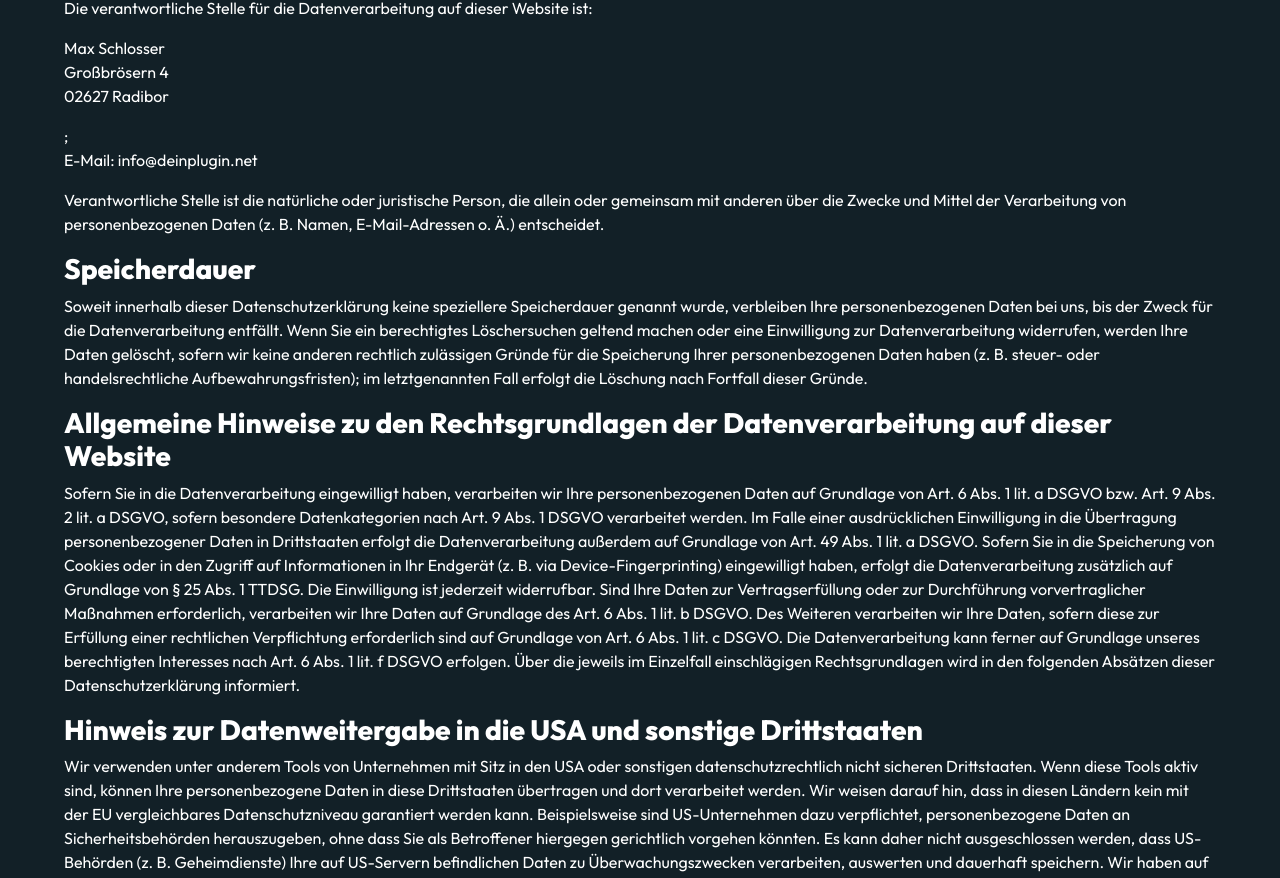
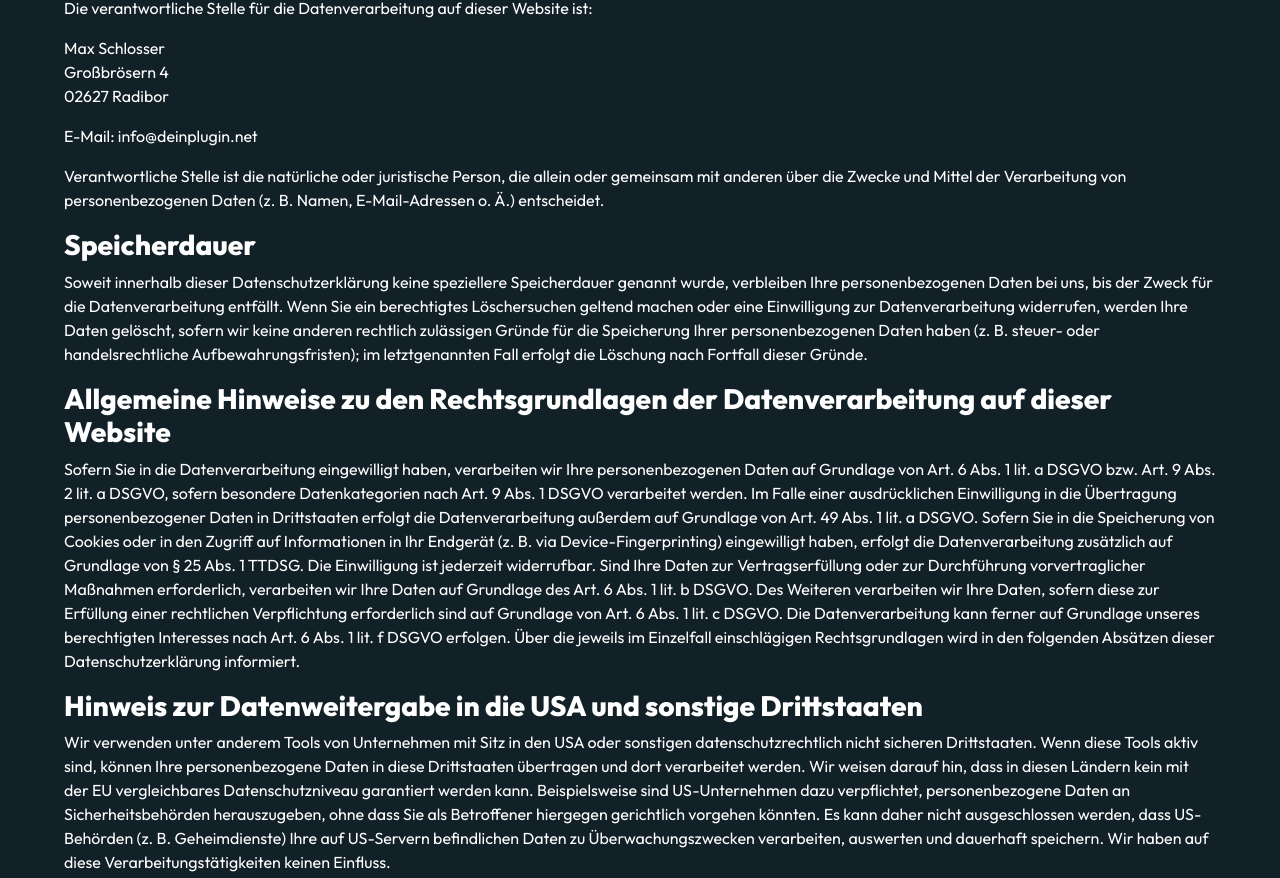
Before and after one commit to DeinPlugin/deinplugin-frontend, a Vue app: page /policy in a window 1280 px wide. Shown: the part 2000-2878 px from the top of the page. Built offline with nearby package versions, Linux system fonts and the light colour scheme.

Commit message:
Fix typo in privacy policy page

```diff
--- a/src/pages/PrivacyPolicyPage.vue
+++ b/src/pages/PrivacyPolicyPage.vue
@@ -20,8 +20,7 @@
   Gro&szlig;br&ouml;sern 4<br />
   02627 Radibor</p>
 
-  <p>;<br />
-    E-Mail: info@deinplugin.net</p>
+  <p>E-Mail: info@deinplugin.net</p>
   <p>Verantwortliche Stelle ist die nat&uuml;rliche oder juristische Person, die allein oder gemeinsam mit anderen &uuml;ber die Zwecke und Mittel der Verarbeitung von personenbezogenen Daten (z.&nbsp;B. Namen, E-Mail-Adressen o. &Auml;.) entscheidet.</p>
 
   <h3>Speicherdauer</h3> <p>Soweit innerhalb dieser Datenschutzerkl&auml;rung keine speziellere Speicherdauer genannt wurde, verbleiben Ihre personenbezogenen Daten bei uns, bis der Zweck f&uuml;r die Datenverarbeitung entf&auml;llt. Wenn Sie ein berechtigtes L&ouml;schersuchen geltend machen oder eine Einwilligung zur Datenverarbeitung widerrufen, werden Ihre Daten gel&ouml;scht, sofern wir keine anderen rechtlich zul&auml;ssigen Gr&uuml;nde f&uuml;r die Speicherung Ihrer personenbezogenen Daten haben (z.&nbsp;B. steuer- oder handelsrechtliche Aufbewahrungsfristen); im letztgenannten Fall erfolgt die L&ouml;schung nach Fortfall dieser Gr&uuml;nde.</p>
```
